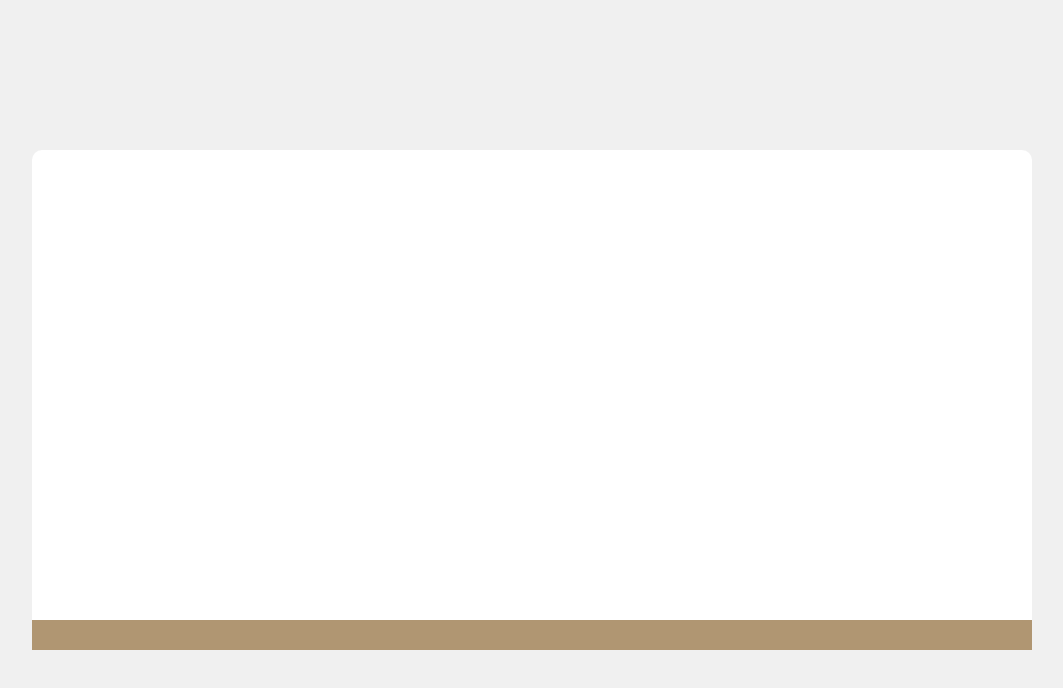
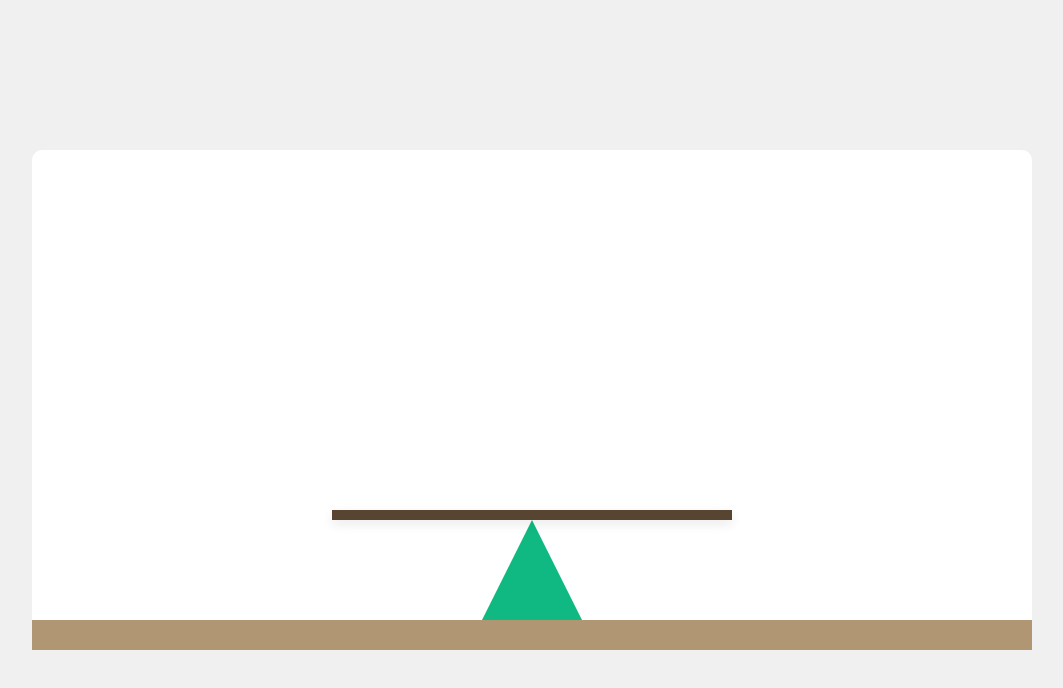
Before and after one commit to antelcha/MUSTAFAGIRGIN-seesaw-simulation, a plain HTML site: page index.html in a window 1280 px wide. Shown: the whole page, without its empty margins (108-1171 px from the left). Drawn offline with Linux system fonts and the light colour scheme.

Commit message:
seesaw bar and seesaw support drawing

```diff
--- a/index.html
+++ b/index.html
@@ -6,8 +6,11 @@
 </head>
 <body>
     <div class="simulation-container">
-    <div class="ground">
+    <div class="seesaw-container">
+        <div class="bar"></div>
+        <div class="support"></div>
     </div>
+    <div class="ground"></div>
     </div>
 </body>
 </html>
--- a/styles.css
+++ b/styles.css
@@ -22,6 +22,7 @@ body {
 align-items: center;
 }
 
+
 .simulation-container .ground {
     position: absolute;
     width: 100%;
@@ -29,3 +30,44 @@ body {
     background: #b09672;
     bottom: 0;
 }
+
+
+.simulation-container .seesaw-container {
+    position: absolute;
+    bottom: 30px;
+    left: 0;
+    right: 0;
+    margin: 0 auto;
+    width: 100%;
+    height: 100px;
+
+}
+
+
+.seesaw-container .support {
+    width: 0;
+    height: 0;
+    border-left: 50px solid transparent;
+    border-right: 50px solid transparent;
+    border-bottom: 100px solid #10b981;
+    position: absolute;
+    bottom: 0;
+    left: 0;
+    right: 0;
+    margin: 0 auto;
+}
+
+
+.seesaw-container .bar {
+    position: absolute;
+    bottom: 100px;
+    left: 0;
+    right: 0;
+    margin: 0 auto;
+    width: 400px;
+    height: 10px;
+    background: #574531;
+    box-shadow: 0 4px 12px rgba(0,0,0,0.09);
+    z-index: 2;
+
+}
```
Lines whose indentation alone changed are shown as unchanged.
